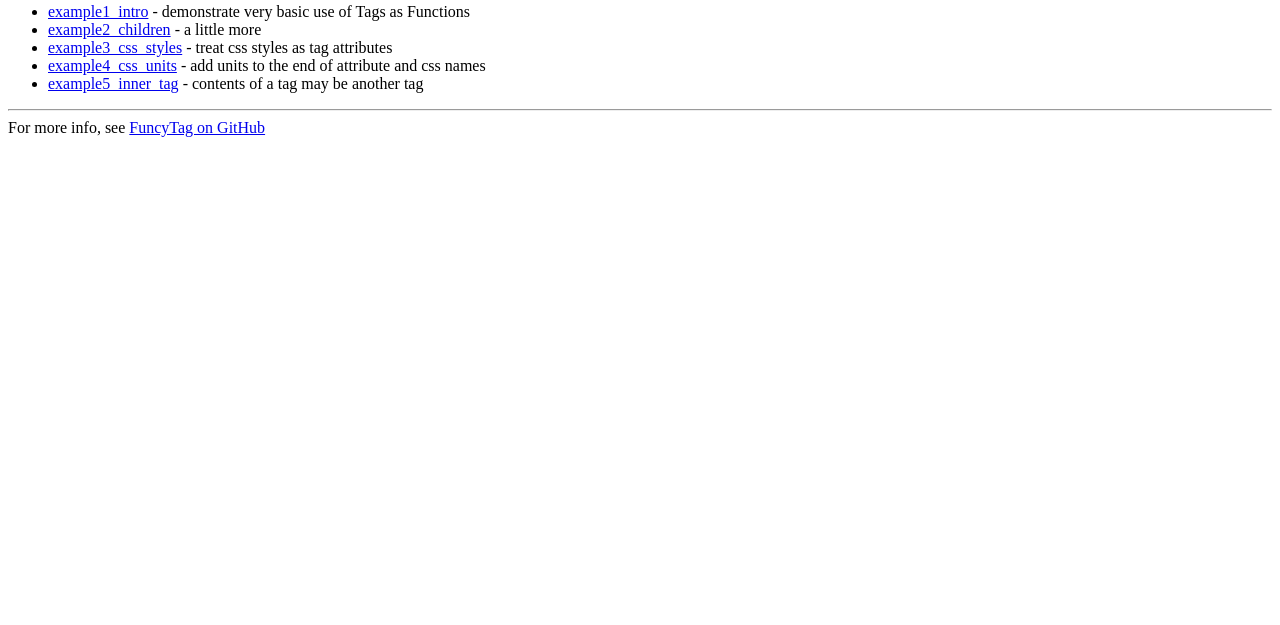
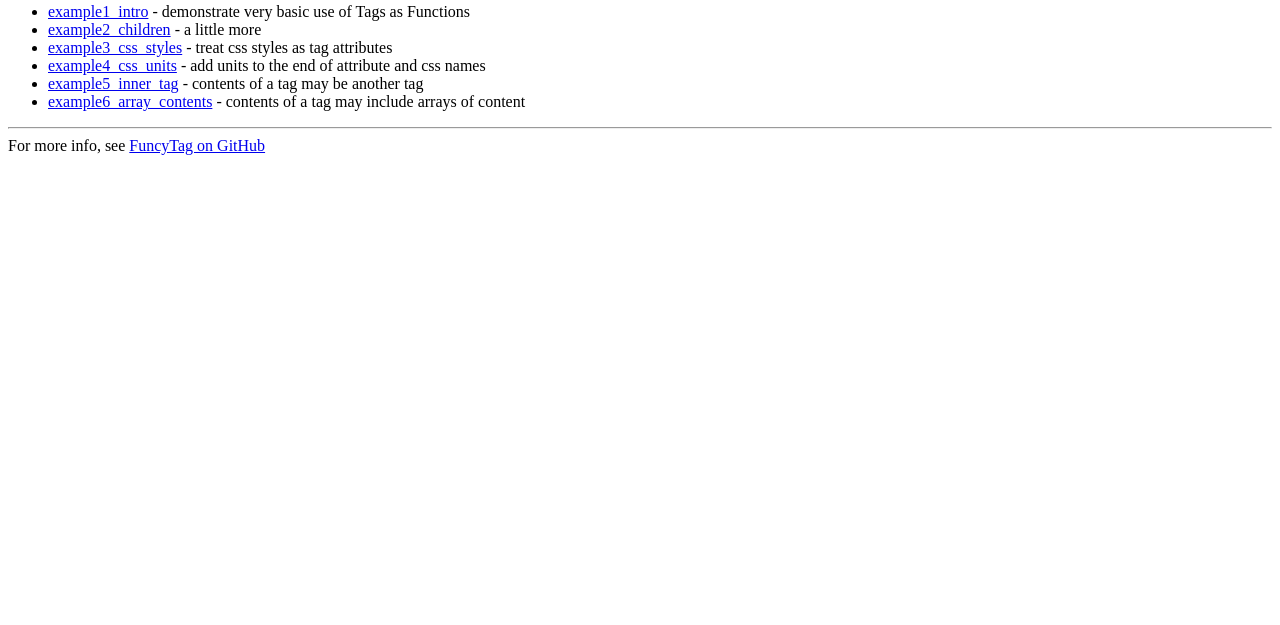
Before and after one commit to BrentNoorda/FuncyTag, a plain HTML site: page examples.html in a window 1280 px wide. Shown: the part 175-800 px from the top of the page. Drawn offline with Linux system fonts and the light colour scheme.

Commit message:
add example 6

```diff
--- a/examples.html
+++ b/examples.html
@@ -14,6 +14,7 @@
       <li><a href="examples/example3_css_styles.html">example3_css_styles</a> - treat css styles as tag attributes</li>
       <li><a href="examples/example4_css_units.html">example4_css_units</a> - add units to the end of attribute and css names</li>
       <li><a href="examples/example5_inner_tag.html">example5_inner_tag</a> - contents of a tag may be another tag</li>
+      <li><a href="examples/example6_array_contents.html">example6_array_contents</a> - contents of a tag may include arrays of content</li>
     </ul>
     <hr/>
     For more info, see <a href="https://github.com/BrentNoorda/FuncyTag">FuncyTag on GitHub</a>
```
